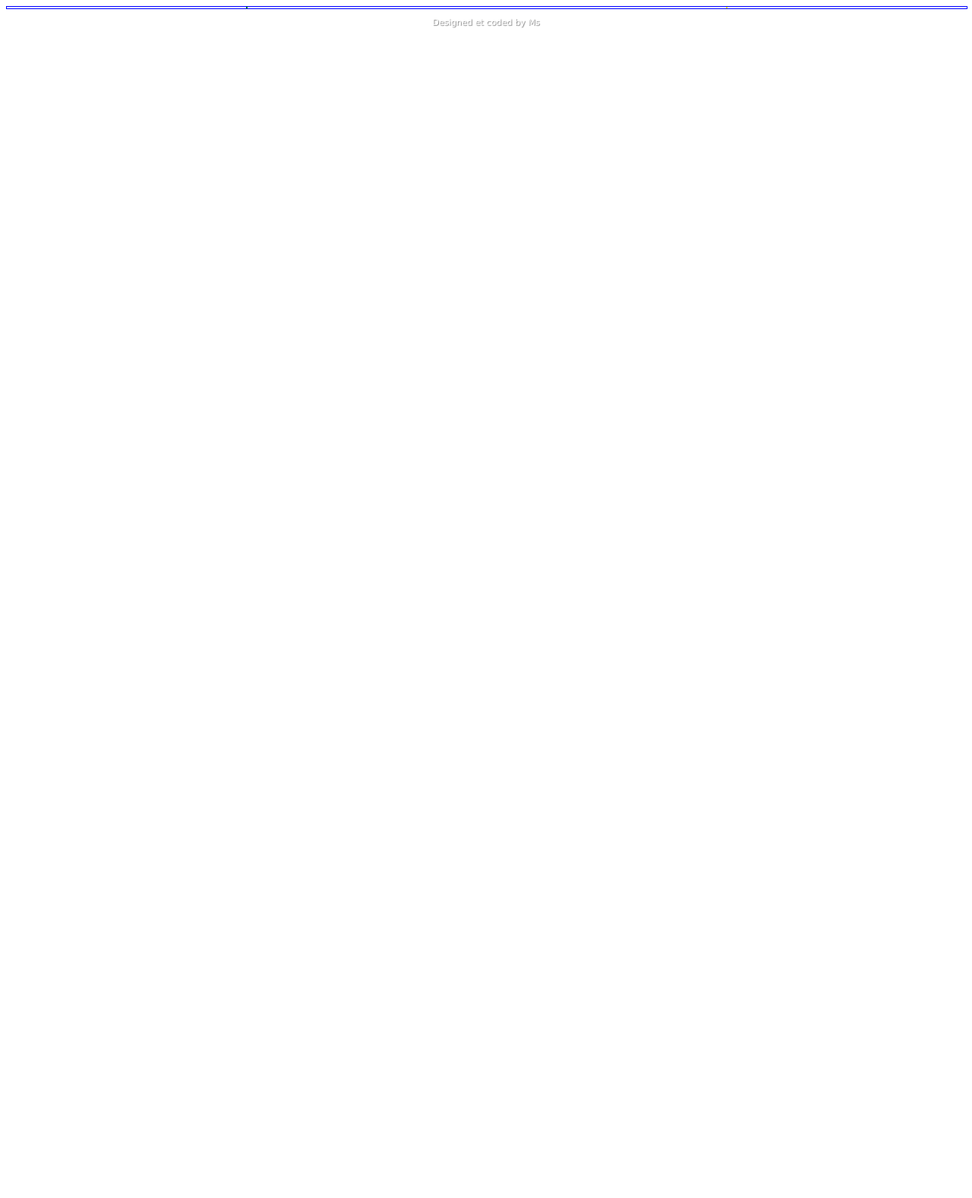
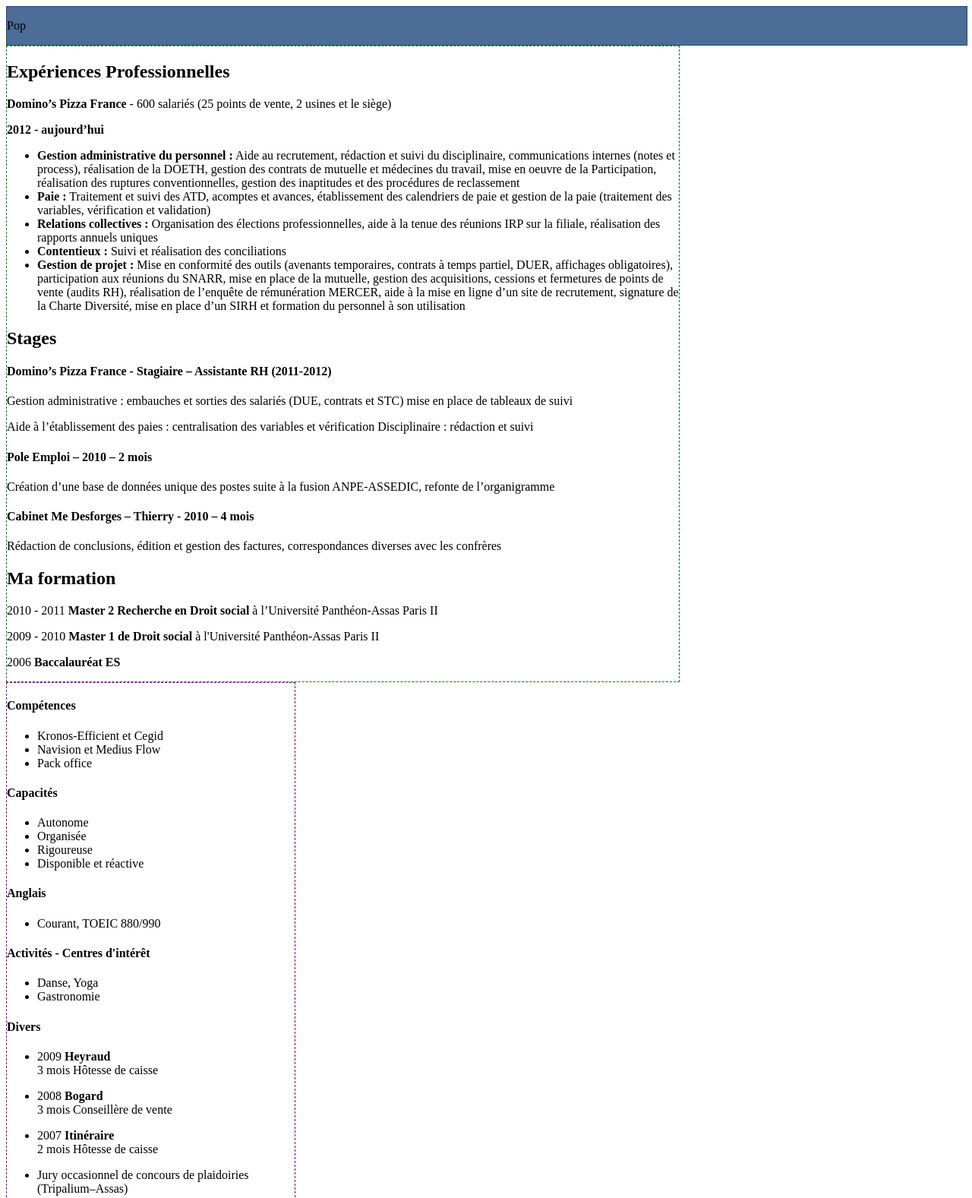
Before and after one commit to Ms-27/cv-nathalieborde, a plain HTML site: page other.html in a window 1280 px wide. Shown: the top 1577 px of the page at 76% size. Before the commit the page ends 800 px from the top, so only its background shows below. Drawn offline with Linux system fonts and the light colour scheme.

Commit message:
Problème de responsive réglé sur mobile

```diff
--- a/other.html
+++ b/other.html
@@ -8,16 +8,89 @@
 </head>
 
 <body>
+	<header>
+		<p>Pop</p>
+	</header>
+
 	<section>
 		<article>
-			<div id="div01"></div>
-			<div id="div02"></div>
-			<div id="div03"></div>
+			<div id="div01">
+				<h2>Expériences Professionnelles</h2>
+				<p><strong>Domino’s Pizza France</strong> - 600 salariés (25 points de vente, 2 usines et le siège)</p>
+				<p><strong>2012 - aujourd’hui</strong></p>
+				<ul>
+					<li><strong>Gestion administrative du personnel :</strong> Aide au recrutement, rédaction et suivi du disciplinaire, communications internes (notes et process), réalisation de la DOETH, gestion des contrats de mutuelle et médecines du travail, mise en oeuvre de la Participation, réalisation des ruptures conventionnelles, gestion des inaptitudes et des procédures de reclassement</li>
+					<li><strong>Paie :</strong> Traitement et suivi des ATD, acomptes et avances, établissement des calendriers de paie et gestion de la paie (traitement des variables, vérification et validation)</li>
+					<li><strong>Relations collectives  :</strong> Organisation des élections professionnelles, aide à la tenue des réunions IRP sur la filiale, réalisation des rapports annuels uniques</li>
+					<li><strong>Contentieux :</strong> Suivi et réalisation des conciliations</li>
+					<li><strong>Gestion de projet :</strong> Mise en conformité des outils (avenants temporaires, contrats à temps partiel, DUER, affichages obligatoires), participation aux réunions du SNARR,  mise en place de la mutuelle, gestion des acquisitions, cessions et fermetures de points de vente (audits RH), réalisation de l’enquête de rémunération MERCER, aide à la mise en ligne d’un site de recrutement, signature de la Charte Diversité, mise en place d’un SIRH et formation du personnel à son utilisation</li>
+				</ul>
+			</div>
+
+			<div id="div02">
+				<h2>Stages</h2>
+				<h4>Domino’s Pizza France - Stagiaire – Assistante RH (2011-2012)</h4>
+				<p>Gestion administrative : embauches et sorties des salariés (DUE, contrats et STC)
+mise en place de tableaux de suivi
+</p>
+				<p>Aide à l’établissement des paies : centralisation des variables et vérification
+Disciplinaire : rédaction et suivi
+</p>
+
+				<h4>Pole Emploi – 2010 – 2 mois</h4>
+				<p>Création d’une base de données unique des postes suite à la fusion ANPE-ASSEDIC, refonte de l’organigramme</p>
+
+				<h4>Cabinet Me Desforges – Thierry - 2010 – 4 mois</h4>
+				<p>Rédaction de conclusions, édition et gestion des factures, correspondances diverses avec les confrères</p>
+			</div>
+
+			<div id="div03">
+				<h2>Ma formation</h2>
+				<p>2010 - 2011 <strong>Master 2 Recherche en Droit social </strong>à l’Université Panthéon-Assas Paris II</p>
+				<p>2009 - 2010 <strong>Master 1 de Droit social </strong>à l'Université Panthéon-Assas Paris II</p>
+				<p>2006 <strong>Baccalauréat ES</strong></p>
+			</div>
 		</article>
 
 		<aside>
-			<div id="div04"></div>
-			<div id="div05"></div>
+			<div id="div04">
+				<h4>Compétences</h4>
+				<ul>
+					<li>Kronos-Efficient et Cegid</li>
+					<li>Navision et Medius Flow</li>
+					<li>Pack office</li>
+				</ul>
+				<h4>Capacités</h4>
+				<ul>
+					<li>Autonome</li>
+					<li>Organisée</li>
+					<li>Rigoureuse</li>
+					<li>Disponible et réactive</li>
+				</ul>
+				<h4>Anglais</h4>
+				<ul>
+					<li>Courant, TOEIC 880/990</li>
+				</ul>
+				<h4>Activités - Centres d'intérêt</h4>
+				<ul>
+					<li>Danse, Yoga</li>
+					<li>Gastronomie</li>
+				</ul>
+			</div>
+
+			<div id="div05">
+				<h4>Divers</h4>
+				<ul>
+					<li><p><span class="ssligne">2009</span><strong> Heyraud</strong><br />
+					3 mois Hôtesse de caisse</p></li>
+					<li><p><span class="ssligne">2008</span><strong> Bogard</strong><br />
+					3 mois Conseillère de vente</p></li>
+					<li><p><span class="ssligne">2007</span><strong> Itinéraire</strong><br />
+					2 mois Hôtesse de caisse</p></li>
+					<li>Jury occasionnel de concours de plaidoiries (Tripalium–Assas)</li>
+				</ul>
+			</div>
+
 		</aside>
 	</section>
 
--- a/style.css
+++ b/style.css
@@ -1,8 +1,8 @@
 body {
     font-family: Verdana, Arial, serif;
     font-size: 0.95em;
-    display: flex;
-    flex-direction: column;
+    /*display: flex;
+    flex-direction: column;*/
 }
 
 a, a:visited {
@@ -36,7 +36,7 @@ header {
 	width: 98%;
 	margin: auto;
 	height: 22%;
-	margin-top: 2%;
+	/*margin-top: 1%;*/
 	background-color: rgba(32, 73, 125, 0.8);
 	border: 2px solid #20497d;
 }
@@ -126,10 +126,6 @@ aside {
 	text-decoration: underline;
 }
 
-.empty {
-	display: none;
-}
-
 footer {
 	font-size: 0.7em;
 	color: white;
@@ -153,11 +149,11 @@ footer a, footer a:hover, footer a:visited {
 	}
 
 	aside {
-		display: flex;`
+		display: flex;
 		margin: auto;
-		width:  95%;
+		width:  100%;
 		/*height: auto;*/
-		border: 1px dotted red;
+		/*border: 1px dotted red;*/
 	}
 
 	.competences, .divers {
@@ -171,7 +167,7 @@ footer a, footer a:hover, footer a:visited {
 		float: left;
 		position: relative;
 		width: 41%;
-		height: auto;
+		/*height: auto;*/
 	}
 
 	.divers {
@@ -194,14 +190,14 @@ footer a, footer a:hover, footer a:visited {
 
 /*@media screen and (max-width: 480px) {
 	* {
-		font-size: 0.9em;
+		font-size: 0.7em;
 	}
 
 	h1 {
-		font-size: 1.5em;
+		font-size: 1em;
 	}
 
 	h2 {
-		font-size: 1.2em;
+		font-size: 1em;
 	}
 }*/
--- a/style_test.css
+++ b/style_test.css
@@ -1,32 +1,53 @@
 header {
-	width: 98%;
+	width: 100%;
 	margin: auto;
-	height: 22%;
-	margin-top: 2%;
+	height: 25%;
+	/*margin-top: 2%;*/
 	background-color: rgba(32, 73, 125, 0.8);
-	border: 2px solid #20497d;
+	border: 1px solid #20497d;
 }
 
-section {
+/*section {
 	display: flex;
 	margin: auto;
 	justify-content: space-around;
 	width: 100%;
 	border: 1px solid blue;
-}
+}*/
 
 article {
-	/*width: 70%;
-	padding: 10px;*/
+	width: 70%;
+	/*padding: 10px;*/
 	border: 1px dashed green;
 }
 
 .div01 {
-
+	height: 32%;
 }
 
+.div02 {
+	height: 30%;
+}
+
+.div03 {
+	height: 30%;
+}
+
+
 aside {
-	border: 1px dashed yellow;
+	width: 30%;
+	border: 1px dashed purple;
+}
+
+.div04 {
+	width: 200px;
+	height: 50%;
+	background-color: green;
+}
+
+.div05 {
+	height: 40%;
+	background-color: yellow;
 }
 
 footer {
@@ -41,3 +62,9 @@ footer a, footer a:hover, footer a:visited {
 	text-decoration: none;
 	color: white;
 }
+
+@media screen and (max-width: 1024px) {
+	section {
+		flex-direction: column;
+	}
+}
```
Also changed, not shown: index.html (+0 -4 lines).
